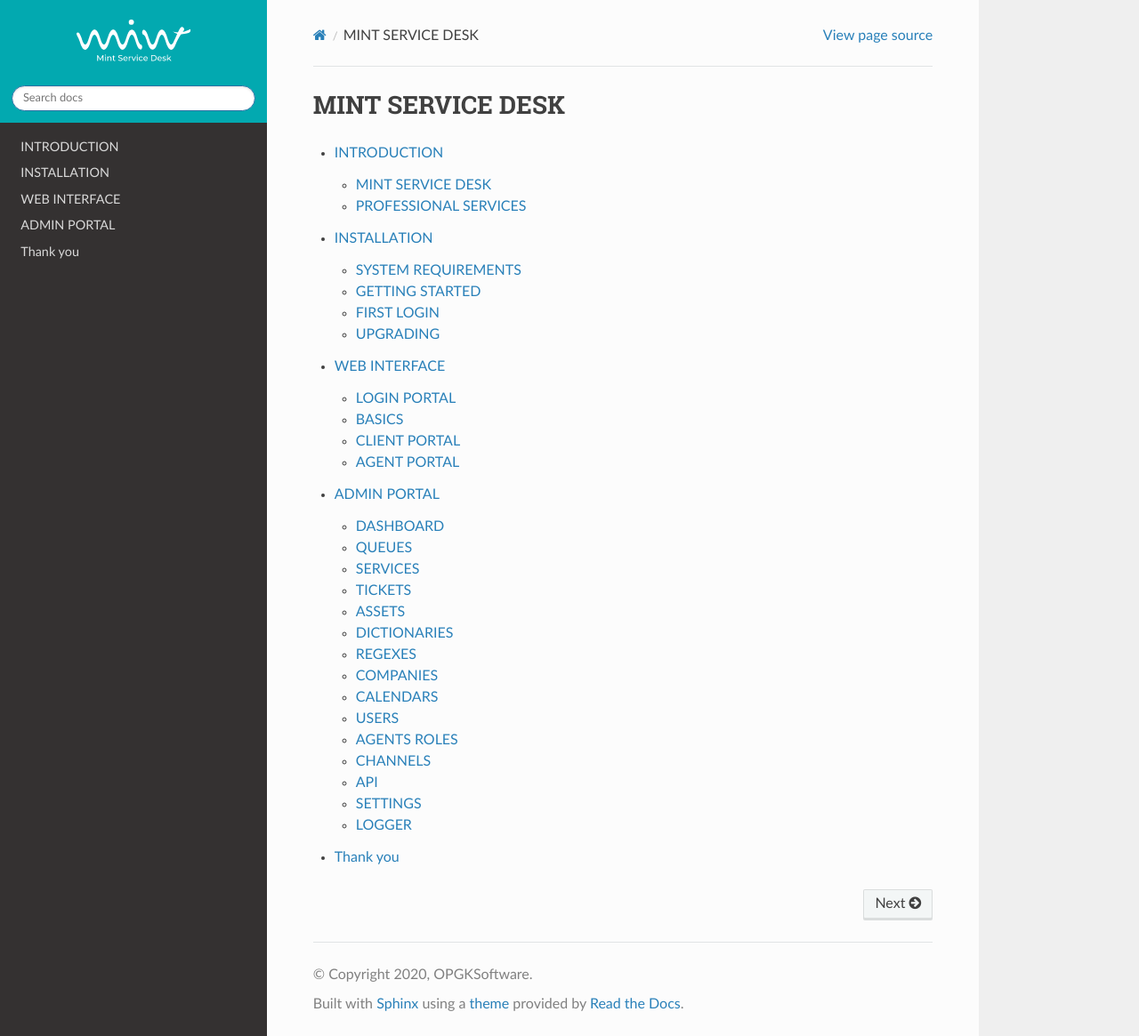
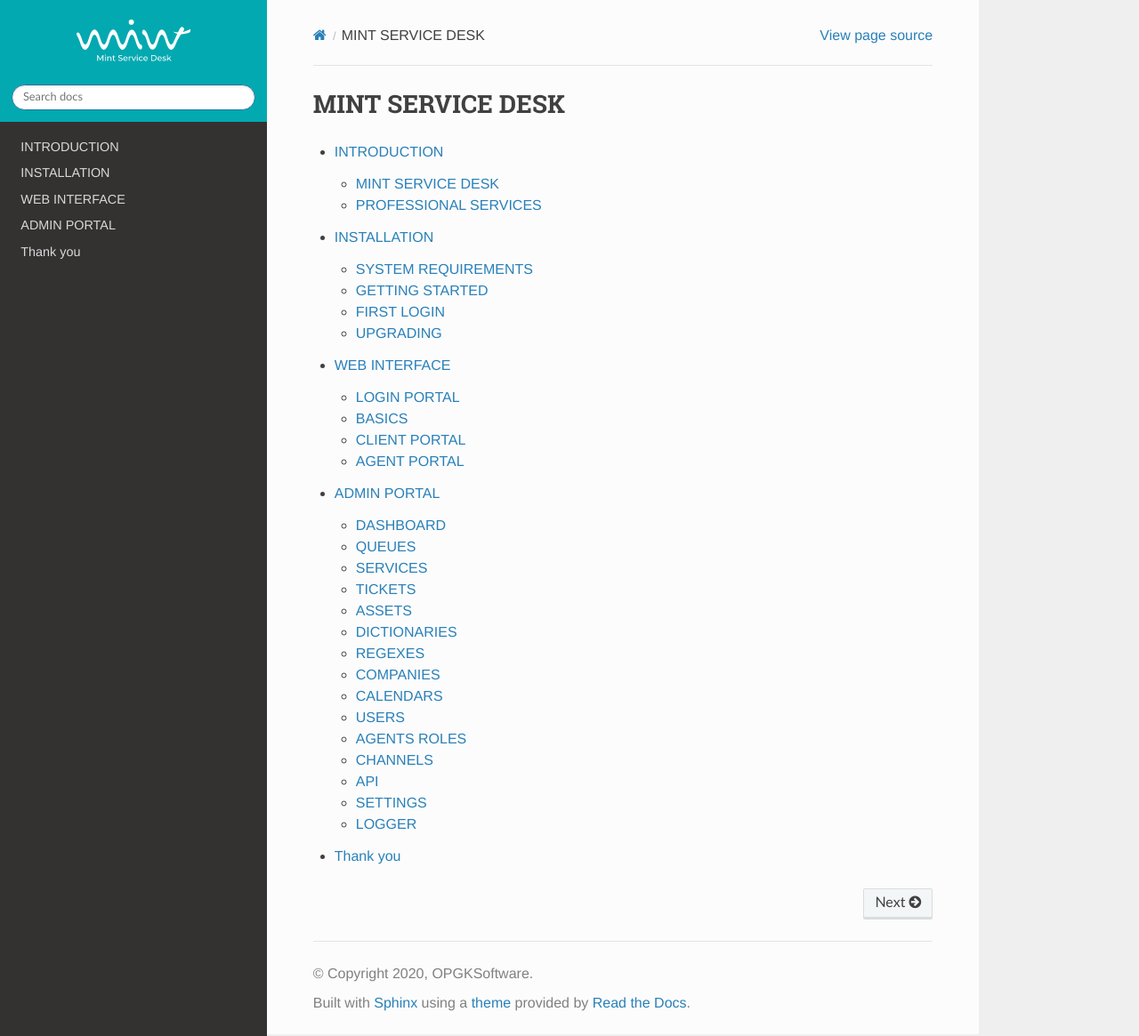
Before and after one commit to czerwony03/readthedocs_test, a Sphinx documentation site: the page built from docs/index.rst, in a window 1280 px wide and 1165 px high. Shown: the whole window at 89% size. Built offline with Sphinx 7.4.7 and the Read the Docs theme 2.0.0, drawn with Linux system fonts in a browser that asks for light colours; some web fonts are replaced.

Commit message:
Fix for css2.

```diff
--- /dev/null
+++ b/docs/_static/css/custom.css
@@ -0,0 +1,58 @@
+/* devanagari */
+@font-face {
+    font-family: 'Poppins';
+    font-style: normal;
+    font-weight: 400;
+    font-display: swap;
+    src: local('Poppins Regular'), local('Poppins-Regular'), url(https://fonts.gstatic.com/s/poppins/v12/pxiEyp8kv8JHgFVrJJbecmNE.woff2) format('woff2');
+    unicode-range: U+0900-097F, U+1CD0-1CF6, U+1CF8-1CF9, U+200C-200D, U+20A8, U+20B9, U+25CC, U+A830-A839, U+A8E0-A8FB;
+}
+/* latin-ext */
+@font-face {
+    font-family: 'Poppins';
+    font-style: normal;
+    font-weight: 400;
+    font-display: swap;
+    src: local('Poppins Regular'), local('Poppins-Regular'), url(https://fonts.gstatic.com/s/poppins/v12/pxiEyp8kv8JHgFVrJJnecmNE.woff2) format('woff2');
+    unicode-range: U+0100-024F, U+0259, U+1E00-1EFF, U+2020, U+20A0-20AB, U+20AD-20CF, U+2113, U+2C60-2C7F, U+A720-A7FF;
+}
+/* latin */
+@font-face {
+    font-family: 'Poppins';
+    font-style: normal;
+    font-weight: 400;
+    font-display: swap;
+    src: local('Poppins Regular'), local('Poppins-Regular'), url(https://fonts.gstatic.com/s/poppins/v12/pxiEyp8kv8JHgFVrJJfecg.woff2) format('woff2');
+    unicode-range: U+0000-00FF, U+0131, U+0152-0153, U+02BB-02BC, U+02C6, U+02DA, U+02DC, U+2000-206F, U+2074, U+20AC, U+2122, U+2191, U+2193, U+2212, U+2215, U+FEFF, U+FFFD;
+}
+/* devanagari */
+@font-face {
+    font-family: 'Poppins';
+    font-style: normal;
+    font-weight: 500;
+    font-display: swap;
+    src: local('Poppins Medium'), local('Poppins-Medium'), url(https://fonts.gstatic.com/s/poppins/v12/pxiByp8kv8JHgFVrLGT9Z11lFc-K.woff2) format('woff2');
+    unicode-range: U+0900-097F, U+1CD0-1CF6, U+1CF8-1CF9, U+200C-200D, U+20A8, U+20B9, U+25CC, U+A830-A839, U+A8E0-A8FB;
+}
+/* latin-ext */
+@font-face {
+    font-family: 'Poppins';
+    font-style: normal;
+    font-weight: 500;
+    font-display: swap;
+    src: local('Poppins Medium'), local('Poppins-Medium'), url(https://fonts.gstatic.com/s/poppins/v12/pxiByp8kv8JHgFVrLGT9Z1JlFc-K.woff2) format('woff2');
+    unicode-range: U+0100-024F, U+0259, U+1E00-1EFF, U+2020, U+20A0-20AB, U+20AD-20CF, U+2113, U+2C60-2C7F, U+A720-A7FF;
+}
+/* latin */
+@font-face {
+    font-family: 'Poppins';
+    font-style: normal;
+    font-weight: 500;
+    font-display: swap;
+    src: local('Poppins Medium'), local('Poppins-Medium'), url(https://fonts.gstatic.com/s/poppins/v12/pxiByp8kv8JHgFVrLGT9Z1xlFQ.woff2) format('woff2');
+    unicode-range: U+0000-00FF, U+0131, U+0152-0153, U+02BB-02BC, U+02C6, U+02DA, U+02DC, U+2000-206F, U+2074, U+20AC, U+2122, U+2191, U+2193, U+2212, U+2215, U+FEFF, U+FFFD;
+}
+
+body {
+    font-family: "Poppins", "proxima-nova", "Helvetica Neue", Arial, sans-serif;
+}
--- a/docs/conf.py
+++ b/docs/conf.py
@@ -55,7 +55,7 @@ html_theme = 'sphinx_rtd_theme'
 # so a file named "default.css" will overwrite the builtin "default.css".
 html_static_path = ['_static']
 html_css_files = [
-    'custom.css',
+    'css/custom.css',
 ]
 html_logo = 'media/logo.png'
 html_theme_options = {
```
Also changed, not shown: 1 other file.
